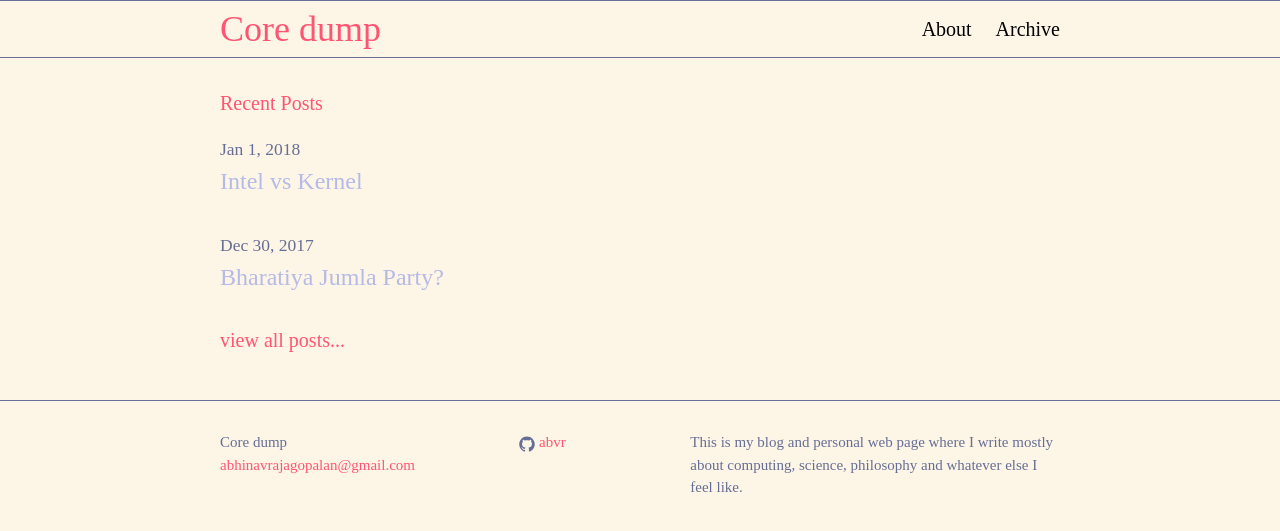
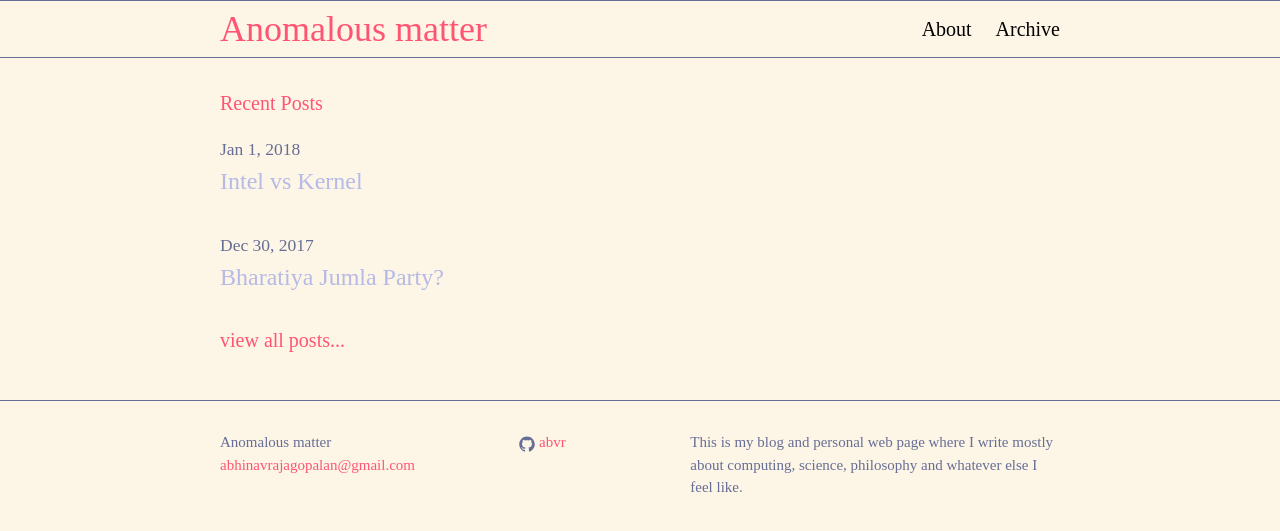
Before and after one commit to abvr/abvr.github.io, a Jekyll site: the page built from index.html, in a window 1280 px wide. Shown: the top 531 px of the page. Built offline with Jekyll 4.4.1, drawn with Linux system fonts in a browser that asks for light colours.

Commit message:
Update _config.yml

```diff
--- a/_config.yml
+++ b/_config.yml
@@ -8,7 +8,7 @@
 exclude: [vendor, "Gemfile", "Gemfile.lock"]
 
 # Site settings
-title: Core dump
+title: Anomalous matter
 email: abhinavrajagopalan@gmail.com
 description: > # this means to ignore newlines until "baseurl:"
     This is my blog and personal web page where I write mostly about computing, science, philosophy and whatever else I feel like.
```
